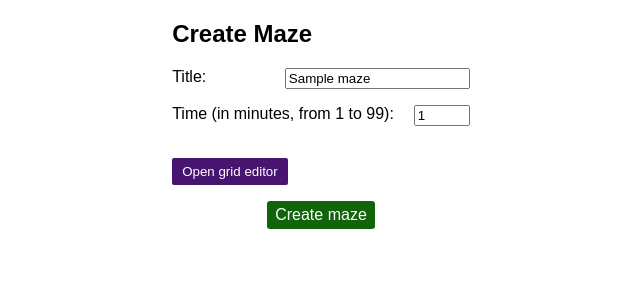
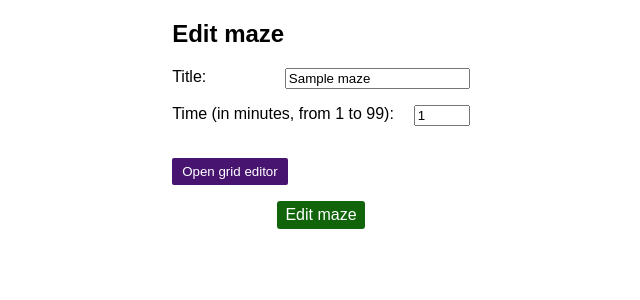
Before and after one commit to ShouvikGhosh2048/MazeCreator, a Django app: page /maze/update_maze/1/ in a window 1280 px wide. Shown: the part 42-342 px from the top of the page, without its empty margins (319-959 px from the left). Run offline with Django 4.2, Linux system fonts and the light colour scheme; a user stored in the database is signed in; tables that the repository leaves empty hold one stand-in row (values such as "Sample post").

Commit message:
Fixed edit form to show edit instead of create

```diff
--- a/main_app/templates/main_app/maze_form.html
+++ b/main_app/templates/main_app/maze_form.html
@@ -10,7 +10,11 @@
 {% block content %}
     <div id="mazeFormContainer" class="mainForm">
         <form method="post" id="mazeForm">
-            <h2>Create Maze</h2>
+            {% if create %}
+                <h2>Create maze</h2>
+            {% else %}
+                <h2>Edit maze</h2>
+            {% endif %}
             {% csrf_token %}
             {% if error %}
                 Invalid form submission. Try again.
@@ -29,7 +33,11 @@
             </p>
             <input type="hidden" name="grid" value = "{{ grid }}" id="gridString"/>
             <div class="submitContainer">
-                <input type="submit" value="Create maze" id="createMaze" />
+                {% if create %}
+                    <input type="submit" value="Create maze" id="submitMazeForm" />
+                {% else %}
+                    <input type="submit" value="Edit maze" id="submitMazeForm" />
+                {% endif %}
             </div>
         </form>
     </div>
--- a/main_app/views.py
+++ b/main_app/views.py
@@ -42,11 +42,13 @@ def create_maze(request):
                 "time": "",
                 "grid": "",
                 "error":True,
+                "create":True,
             })
     return render(request,"main_app/maze_form.html",{
             "title": "",
             "time": "",
             "grid": "",
+            "create": True,
     })
 
 @login_required
@@ -68,11 +70,13 @@ def update_maze(request,pk):
                 "time": form.data["time"],
                 "grid": form.data["grid"],
                 "error": True,
+                "create": False,
             })
     return render(request,"main_app/maze_form.html",{
         "title": maze.title,
         "time": maze.time,
         "grid": maze.grid,
+        "create": False,
     })
 
 def play_maze(request,pk):
```
